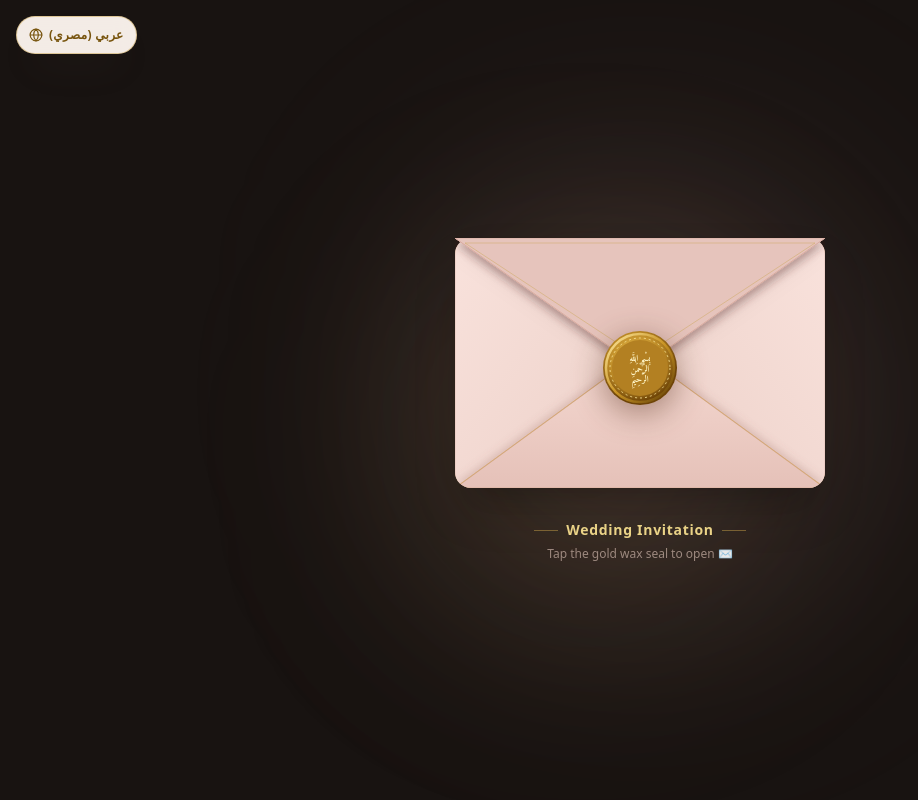
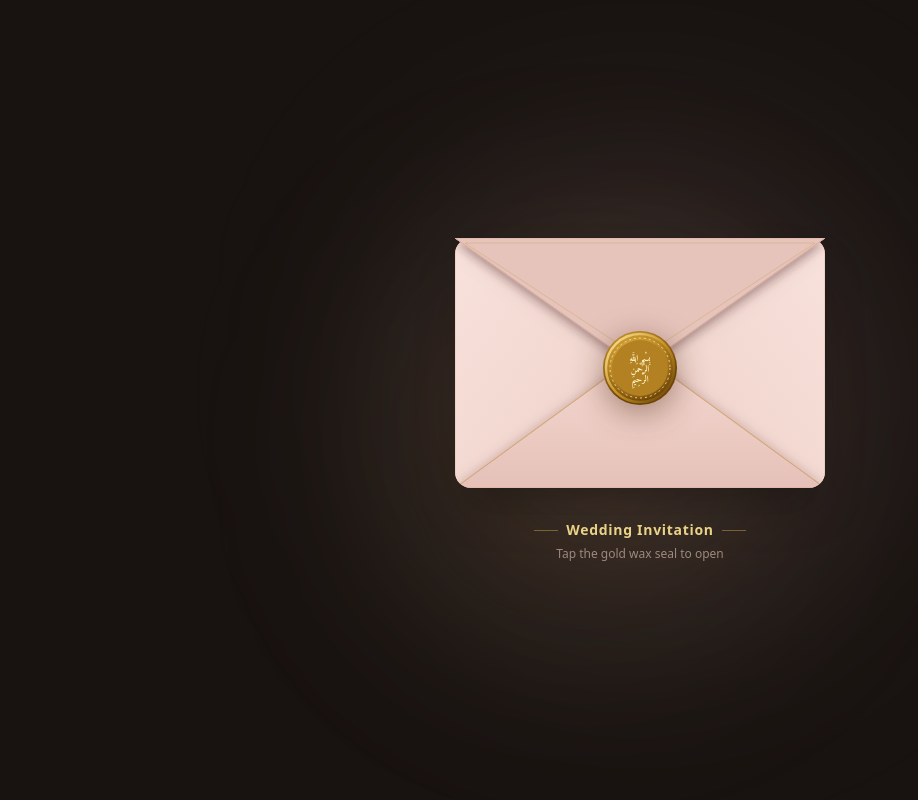
Before and after one commit to ga5e8je99/Marwa-Omer, a Next.js app: page / in a window 1280 px wide. Shown: the top 800 px of the page, without its empty margins (0-918 px from the left). Built offline with nearby package versions, Linux system fonts and the light colour scheme.

Commit message:
fix: remove top language toggle and clean all emojis

```diff
--- a/src/App.tsx
+++ b/src/App.tsx
@@ -10,7 +10,6 @@ const bgMusic = '/music.mp3';
 import { LanguageProvider, useLanguage } from './context/LanguageContext';
 import { LaceDivider } from './components/common/LaceDivider';
 import { AudioPlayer } from './components/common/AudioPlayer';
-import { LanguageToggle } from './components/common/LanguageToggle';
 
 // Sections in order
 import { SectionEnvelopeIntro } from './components/sections/SectionEnvelopeIntro';
@@ -190,10 +189,7 @@ const MainAppContent: React.FC = () => {
         preload="metadata"
       />
 
-      {/* Top Floating Language Switcher Pill (Always accessible on all devices) */}
-      <div className="fixed top-4 start-4 z-50 pointer-events-auto">
-        <LanguageToggle />
-      </div>
+
 
       {/* 1. Full Viewport Envelope Intro Screen */}
       {!isIntroDismissed && (
--- a/src/components/common/AudioPlayer.tsx
+++ b/src/components/common/AudioPlayer.tsx
@@ -1,7 +1,7 @@
 'use client';
 
 import React from 'react';
-import { Volume2, VolumeX, Play, Pause, Globe } from 'lucide-react';
+import { Volume2, VolumeX, Play, Pause } from 'lucide-react';
 import { motion, AnimatePresence } from 'framer-motion';
 import { useLanguage } from '../../context/LanguageContext';
 
@@ -37,11 +37,10 @@ export const AudioPlayer: React.FC<AudioPlayerProps> = ({
           <button
             onClick={toggleLang}
             type="button"
-            className="flex items-center gap-1.5 px-3 py-2 min-h-[44px] rounded-full bg-cream/95 backdrop-blur-md border border-gold/50 shadow-soft-float hover:border-gold hover:shadow-gold-glow text-[#78550E] transition-all cursor-pointer select-none"
+            className="flex items-center justify-center px-3.5 py-2 min-h-[44px] rounded-full bg-cream/95 backdrop-blur-md border border-gold/50 shadow-soft-float hover:border-gold hover:shadow-gold-glow text-[#78550E] transition-all cursor-pointer select-none"
             title={t.controls.switchLangPrompt}
             aria-label={t.controls.switchLangPrompt}
           >
-            <Globe className="w-3.5 h-3.5 text-gold-dark" />
             <span className="text-xs font-bold font-cairo">
               {t.controls.langName}
             </span>
--- a/src/components/common/LanguageToggle.tsx
+++ b/src/components/common/LanguageToggle.tsx
@@ -17,7 +17,7 @@ export const LanguageToggle: React.FC<{ className?: string }> = ({ className = '
     >
       <Globe className="w-3.5 h-3.5 text-gold-dark group-hover:rotate-45 transition-transform duration-300" />
       <span className="font-semibold tracking-wide">
-        {lang === 'ar' ? 'English' : 'عربي (مصري)'}
+        {lang === 'ar' ? 'English' : 'عربي '}
       </span>
     </button>
   );
--- a/src/data/translations.ts
+++ b/src/data/translations.ts
@@ -161,7 +161,7 @@ export const TRANSLATIONS: Record<Language, TranslationData> = {
     intro: {
       badge: 'دعوة فرح خاصة للغاليين',
       tapPrompt: 'افتح ظرف الفرح',
-      tapSubtitle: 'اضغط على الشمعة الذهبية عشان تفتح الدعوة ✉️',
+      tapSubtitle: 'اضغط على الشمعة الذهبية عشان تفتح الدعوة',
       welcomeMsg: 'مستنيينكم تنورونا وتشاركونا أحلى ليلة',
       cardTag: 'دعوة فرح خاصة ✦ مرحباً بكم',
     },
@@ -221,7 +221,7 @@ export const TRANSLATIONS: Record<Language, TranslationData> = {
       nameLabel: 'اسمك الكريم *',
       namePlaceholder: 'اكتب اسمك هنا عشان نعرف مين منورنا...',
       attendingLabel: 'هتنورونا إن شاء الله؟',
-      attendYes: 'جايين ونفرح معاكم أكيد ❤️',
+      attendYes: 'جايين ونفرح معاكم أكيد',
       attendNo: 'هنعتذر بمحبة ودعواتنا ليكم',
       guestsLabel: 'عدد المرافقين',
       guestOptions: [
@@ -234,7 +234,7 @@ export const TRANSLATIONS: Record<Language, TranslationData> = {
       messagePlaceholder: 'اكتب دعوة مباركة أو كلمة من قلبك لمروة وعمر...',
       submitButton: 'سجل تهنئتك في دفتر الفرح',
       submitting: 'جارٍ التسجيل...',
-      whatsappButton: 'ابعت التهنئة على واتساب للعروسين علطول 💬',
+      whatsappButton: 'ابعت التهنئة على واتساب للعروسين علطول',
       thankYouTitle: 'تسلم وتعيش يا {name}',
       thankYouDesc: 'كلامكم الحلو ودعواتكم الصادقة خلت فرحتنا أحلى وأكبر. تهنئتكم اتسجلت في الدفتر!',
       sendAnother: 'إرسال تهنئة تانية',
@@ -365,7 +365,7 @@ export const TRANSLATIONS: Record<Language, TranslationData> = {
     intro: {
       badge: 'Wedding Invitation',
       tapPrompt: 'Open Invitation Envelope',
-      tapSubtitle: 'Tap the gold wax seal to open ✉️',
+      tapSubtitle: 'Tap the gold wax seal to open',
       welcomeMsg: 'We look forward to celebrating together',
       cardTag: 'Wedding Invitation ✦ Welcome',
     },
@@ -425,7 +425,7 @@ export const TRANSLATIONS: Record<Language, TranslationData> = {
       nameLabel: 'Your Name *',
       namePlaceholder: 'Please enter your full name...',
       attendingLabel: 'Will you attend?',
-      attendYes: 'Joyfully Attending ❤️',
+      attendYes: 'Joyfully Attending',
       attendNo: 'Regretfully Declining',
       guestsLabel: 'Number of Guests',
       guestOptions: [
@@ -438,7 +438,7 @@ export const TRANSLATIONS: Record<Language, TranslationData> = {
       messagePlaceholder: 'Write a warm dua or congratulatory wish for the couple...',
       submitButton: 'Sign Wedding Guestbook',
       submitting: 'Saving...',
-      whatsappButton: 'Send Wish to Couple via WhatsApp 💬',
+      whatsappButton: 'Send Wish to Couple via WhatsApp',
       thankYouTitle: 'Thank You, {name}',
       thankYouDesc: 'Your beautiful words and prayers mean the world to us. Your blessing is saved in our guestbook!',
       sendAnother: 'Send another wish',
```
